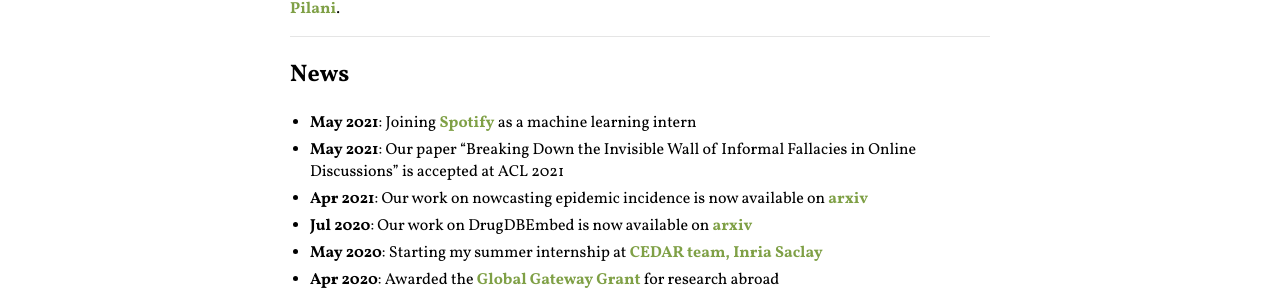
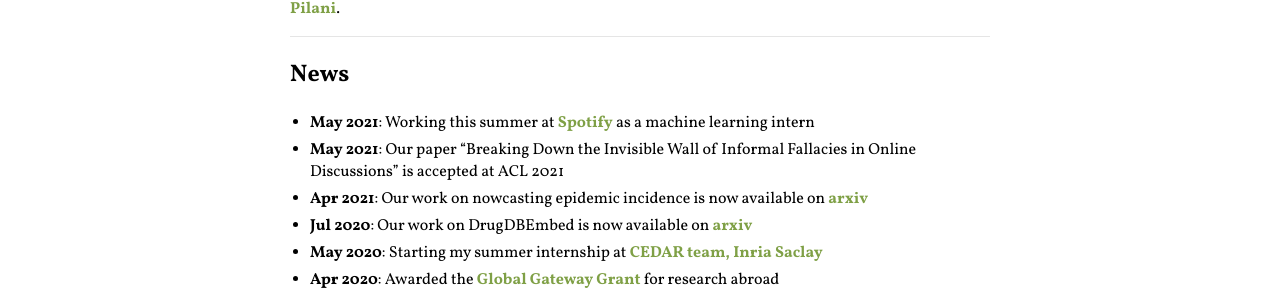
Before and after one commit to sahaisaumya/sahaisaumya.github.io, a Jekyll site: the page built from index.md, in a window 1280 px wide. Shown: the part 378-675 px from the top of the page. Built offline with Jekyll 4.4.1, drawn with Linux system fonts in a browser that asks for light colours; our own code applies the rules of GitHub Pages for plain Markdown files.

Commit message:
Update index.md

```diff
--- a/index.md
+++ b/index.md
@@ -14,7 +14,7 @@ I completed my masters at [Cornell University](https://www.cornell.edu/) and, be
 
 ## News
 
-* **May 2021**: Joining [Spotify](https://www.spotify.com/) as a machine learning intern
+* **May 2021**: Working this summer at [Spotify](https://www.spotify.com/) as a machine learning intern
 * **May 2021**: Our paper "Breaking Down the Invisible Wall of Informal Fallacies in Online Discussions" is accepted at ACL 2021
 * **Apr 2021**: Our work on nowcasting epidemic incidence is now available on [arxiv](https://arxiv.org/pdf/2104.02174.pdf)
 * **Jul 2020**: Our work on DrugDBEmbed is now available on [arxiv](https://arxiv.org/pdf/2007.02384.pdf)
```
